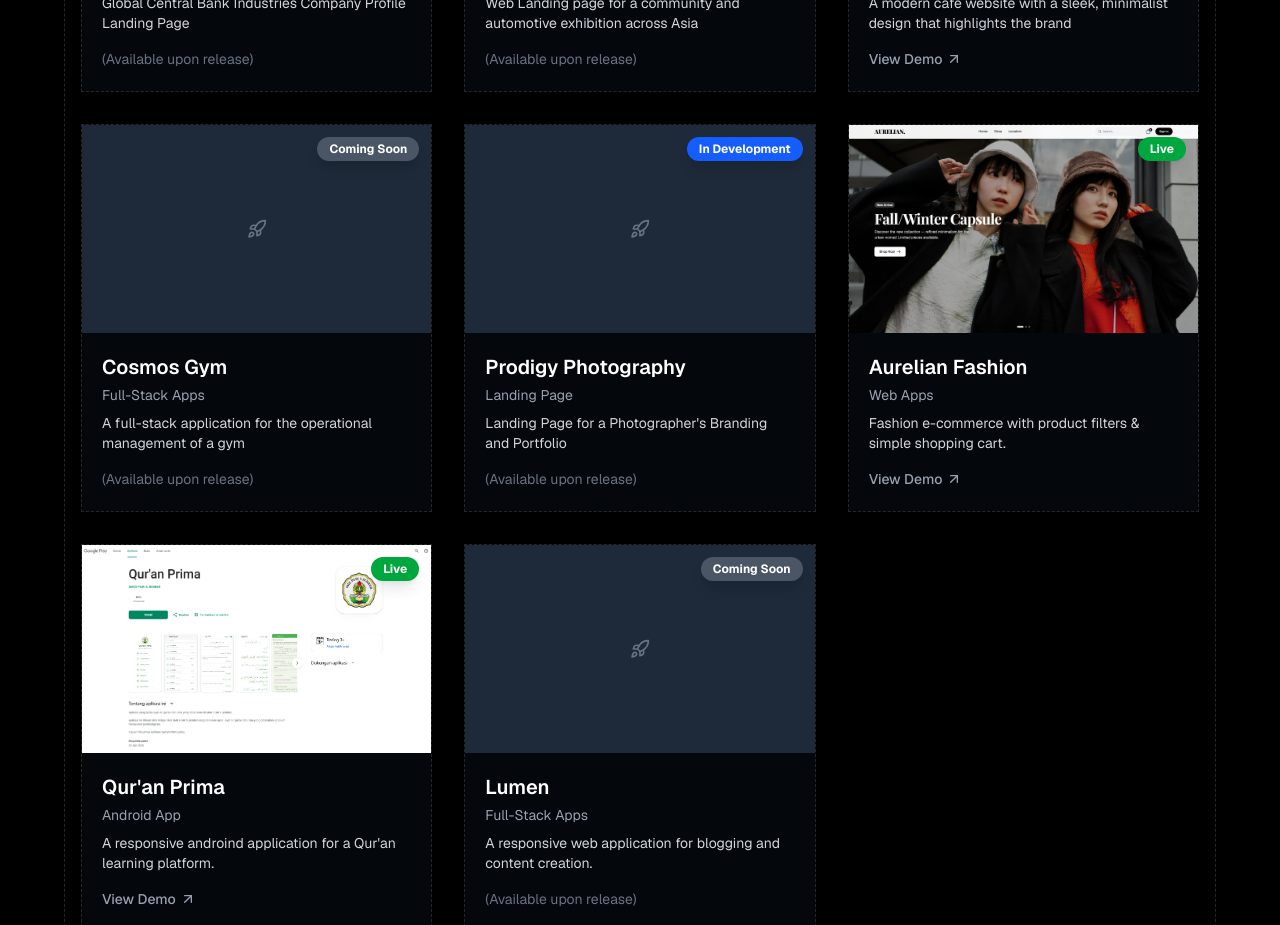
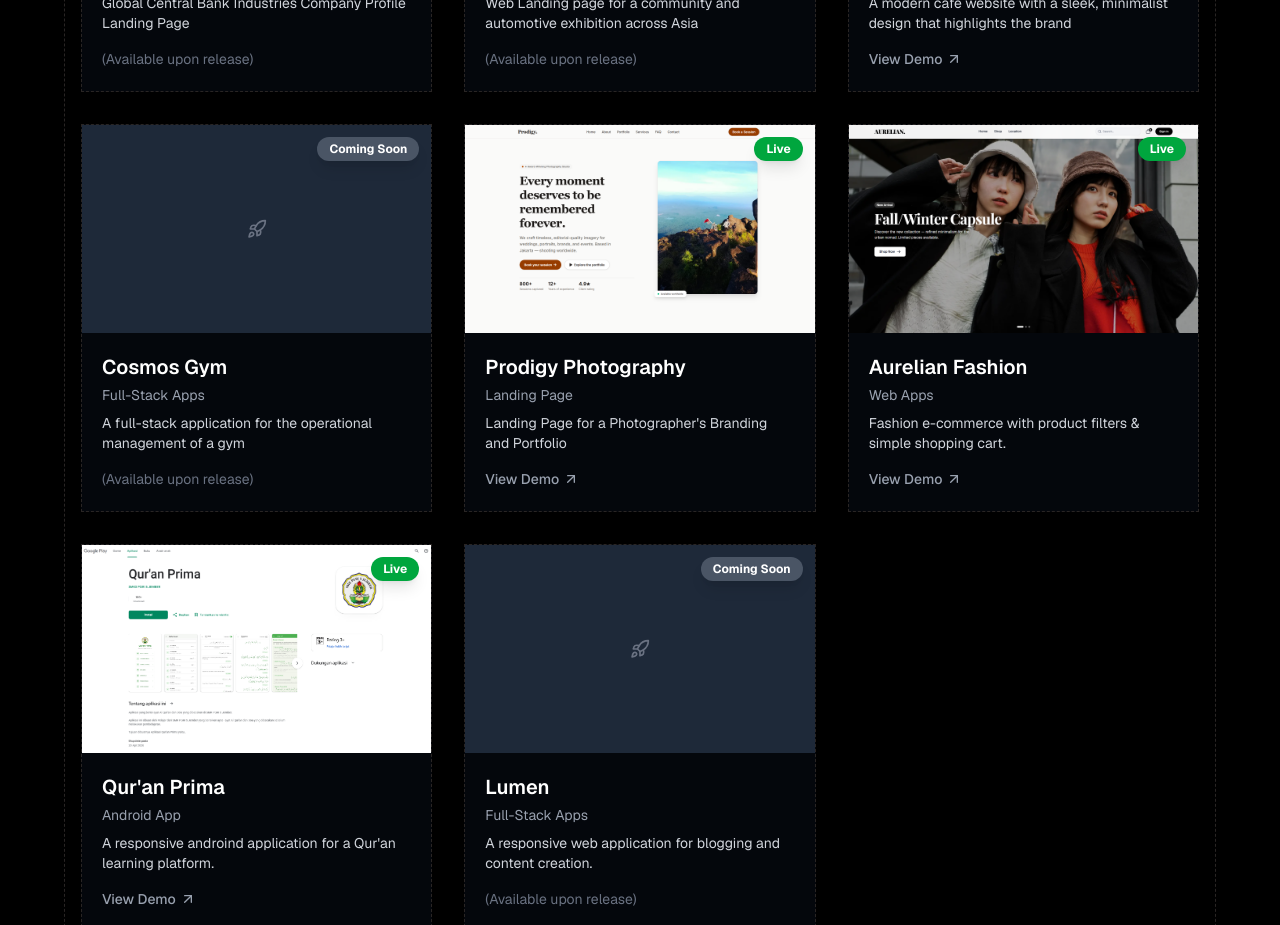
Before and after one commit to Fizora/fizora, a Next.js app: page /projects in a window 1280 px wide. Shown: the part 1360-2285 px from the top of the page. Built offline with nearby package versions, Linux system fonts and the light colour scheme.

Commit message:
update project change prodigy

```diff
--- a/src/app/projects/page.tsx
+++ b/src/app/projects/page.tsx
@@ -115,10 +115,10 @@ const allProjects = [
     id: 8,
     title: "Prodigy Photography",
     category: "Landing Page",
-    status: "On Going",
+    status: "Live",
     description: "Landing Page for a Photographer's Branding and Portfolio",
-    img: "",
-    link: "#",
+    img: "/prodigy-photography.png",
+    link: "https://prodigy-photography.vercel.app",
   },
   {
     id: 9,
```
Also changed, not shown: public/prodigy-photography.png (added).
